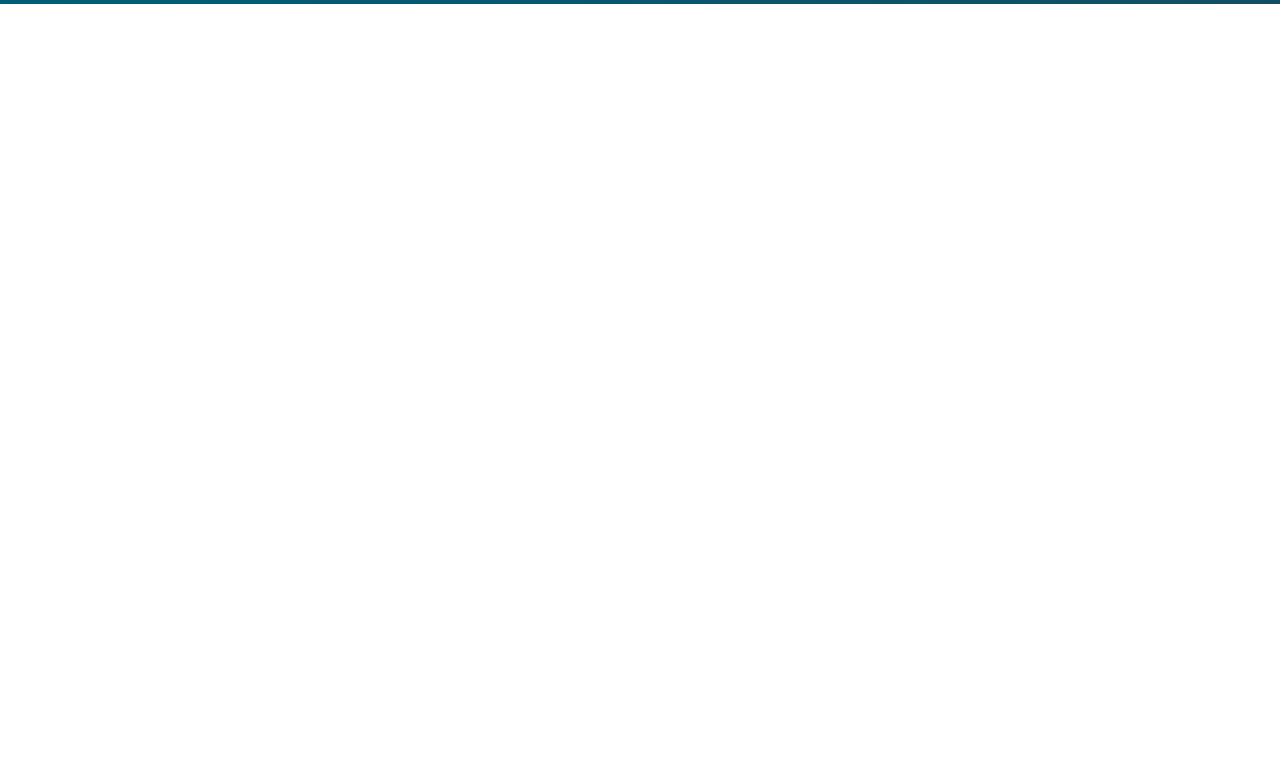
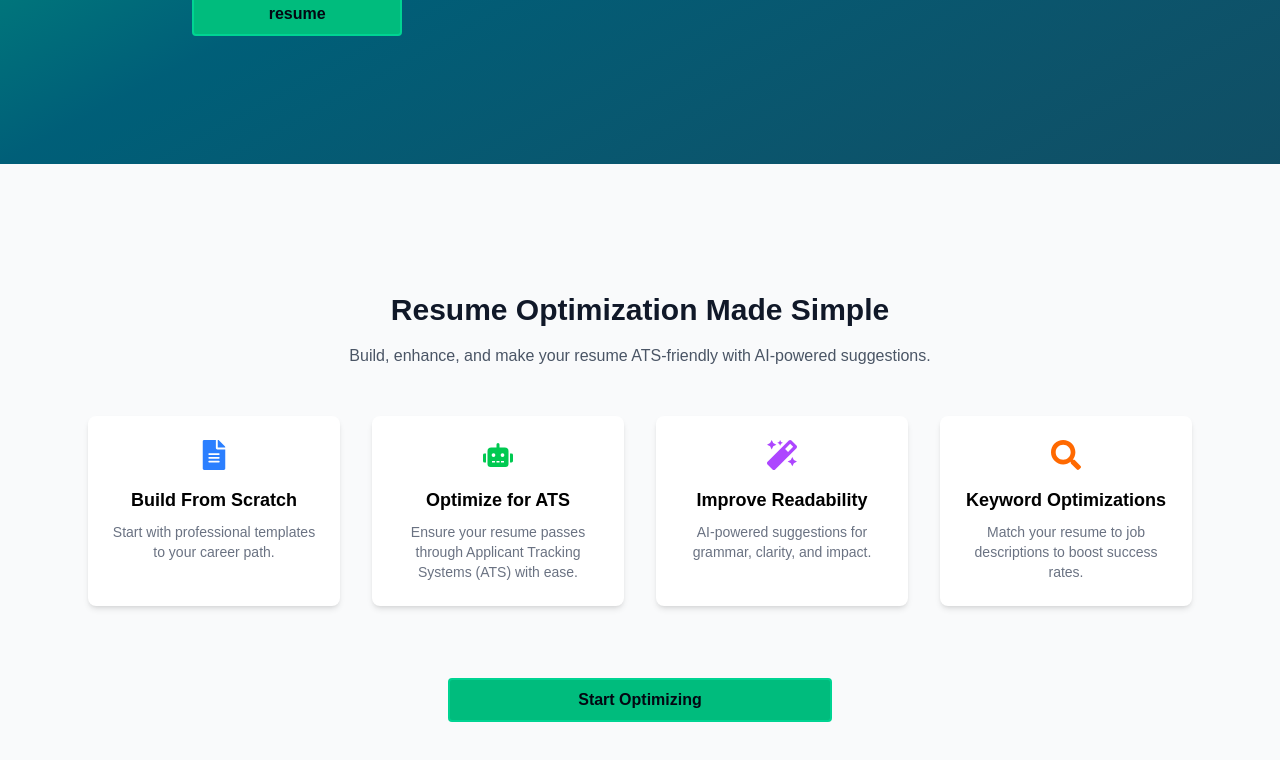
Before and after one commit to yujanThulung/ResumeCraft-, a React (Vite) app in the folder client/: page / in a window 1280 px wide. Shown: the part 1270-2030 px from the top of the page. Before the commit the page ends 1274 px from the top, so only its background shows below. Built offline with nearby package versions, Linux system fonts and the light colour scheme.

Commit message:
feat: our feature section complete.

```diff
--- /dev/null
+++ b/client/src/components/FeatureCard/FeatureCard.jsx
@@ -0,0 +1,13 @@
+import React from "react";
+
+const FeatureCard = ({ icon, title, desc }) => {
+    return (
+        <div className="p-6 bg-white rounded-lg shadow-md hover:shadow-lg transition-shadow duration-300">
+            <div className="mb-4 flex justify-center text-center">{icon}</div>
+            <h3 className="text-lg font-semibold mb-2">{title}</h3>
+            <p className="text-gray-500 text-sm">{desc}</p>
+        </div>
+    );
+};
+
+export default FeatureCard;
--- a/client/src/components/index.js
+++ b/client/src/components/index.js
@@ -1,3 +1,4 @@
 export { default as Button } from './Button/Button';
 export { default as BackgroundEffect } from './Effects/BackgroundEffect';
 export { default as OfferCard } from './OfferCard/OfferCard';
+export { default as FeatureCard } from './FeatureCard/FeatureCard';
--- a/client/src/container/OurService/OurService.jsx
+++ b/client/src/container/OurService/OurService.jsx
@@ -5,7 +5,7 @@ import { OfferCard, Button } from "../../components/index";
 
 const OurService = () => {
     return (
-        <motion.div className="bg-gradient-to-br  from-emerald-500 to-cyan-900 via-cyan-800 animate-gradient  py-12 border-box w-full px-44 sm:px-10 sm:items-center md:px-20 lg:px-40">
+        <motion.div className="bg-gradient-to-br  from-emerald-500 to-cyan-900 via-cyan-800 animate-gradient  py-32 border-box w-full px-44 sm:px-10 sm:items-center md:px-20 lg:px-40">
             <div className="max-w-full mx-auto flex h-full justify-between items-center gap-18 px-8 sm:flex-col-reverse  md:flex-row lg:flex-row ">
                 <motion.div
                     initial={{ opacity: 0, y: 30 }}
--- /dev/null
+++ b/client/src/container/ResumeOptimization/ResumeOptimization.jsx
@@ -0,0 +1,73 @@
+import React from "react";
+import { motion } from "framer-motion";
+import FeatureCard from "../../components/FeatureCard/FeatureCard";
+import { FaFileAlt, FaRobot, FaMagic, FaSearch } from "react-icons/fa";
+import { Button } from "../../components";
+
+const ResumeOptimization = () => {
+    const features = [
+        {
+            icon: <FaFileAlt className="text-blue-500 text-3xl" />,
+            title: "Build From Scratch",
+            desc: "Start with professional templates to your career path.",
+        },
+        {
+            icon: <FaRobot className="text-green-500 text-3xl" />,
+            title: "Optimize for ATS",
+            desc: "Ensure your resume passes through Applicant Tracking Systems (ATS) with ease.",
+        },
+        {
+            icon: <FaMagic className="text-purple-500 text-3xl" />,
+            title: "Improve Readability",
+            desc: "AI-powered suggestions for grammar, clarity, and impact.",
+        },
+        {
+            icon: <FaSearch className="text-orange-500 text-3xl" />,
+            title: "Keyword Optimizations",
+            desc: "Match your resume to job descriptions to boost success rates.",
+        },
+    ];
+
+    return (
+        <section className="py-32 bg-gray-50">
+            <motion.div
+                initial={{ opacity: 0, y: 20 }}
+                whileInView={{ opacity: 1, y: 0 }}
+                transition={{ duration: 0.5 }}
+                className="max-w-6xl mx-auto px-6 text-center"
+            >
+                <h2 className="text-3xl font-bold mb-4 text-gray-900">
+                    Resume Optimization Made Simple
+                </h2>
+                <p className="text-gray-600 mb-12 max-w-2xl mx-auto">
+                    Build, enhance, and make your resume ATS-friendly with AI-powered suggestions.
+                </p>
+
+                <motion.div
+                    initial={{ opacity: 0, y: 20 }}
+                    whileInView={{ opacity: 1, y: 0 }}
+                    transition={{ duration: 0.5, delay: 0.2 }}
+                    viewport={{ once: true }}
+                    ease="easeInOut"
+                    className="grid md:grid-cols-4 gap-8"
+                >
+                    {features.map((f, index) => (
+                        <FeatureCard key={index} icon={f.icon} title={f.title} desc={f.desc} />
+                    ))}
+                </motion.div>
+            </motion.div>
+            <motion.div
+                initial={{ opacity: 0, y: 20 }}
+                whileInView={{ opacity: 1, y: 0 }}
+                transition={{ duration: 0.5, delay: 0.4 }}
+                viewport={{ once: true }}
+                ease="easeInOut"
+                className="flex justify-center pt-18"
+            >
+                <Button text=" Start Optimizing" bgColor="bg-emerald-500 w-sm" />
+            </motion.div>
+        </section>
+    );
+};
+
+export default ResumeOptimization;
--- a/client/src/container/index.js
+++ b/client/src/container/index.js
@@ -1,3 +1,4 @@
 export {default as Navbar} from "./Navbar/Navbar";
 export {default as HeroSection} from "./Herosection/Herosection";
 export {default as OurService} from './OurService/OurService';
+export {default as ResumeOptimization} from './ResumeOptimization/ResumeOptimization'
--- a/client/src/data/index.data.js
+++ b/client/src/data/index.data.js
@@ -1 +1,2 @@
 export {services} from './serviceData';
+// export {features} from './featuresData';
--- a/client/src/pages/LandingPage.jsx
+++ b/client/src/pages/LandingPage.jsx
@@ -1,5 +1,5 @@
 import React from "react";
-import { HeroSection, Navbar, OurService } from '../container/index';
+import { HeroSection, Navbar, OurService, ResumeOptimization } from '../container/index';
 
 const LandingPage = () => {
     return (
@@ -7,6 +7,7 @@ const LandingPage = () => {
             <Navbar />
             <HeroSection/>
             <OurService />
+            <ResumeOptimization/>
         </div>
     );
 };
```
